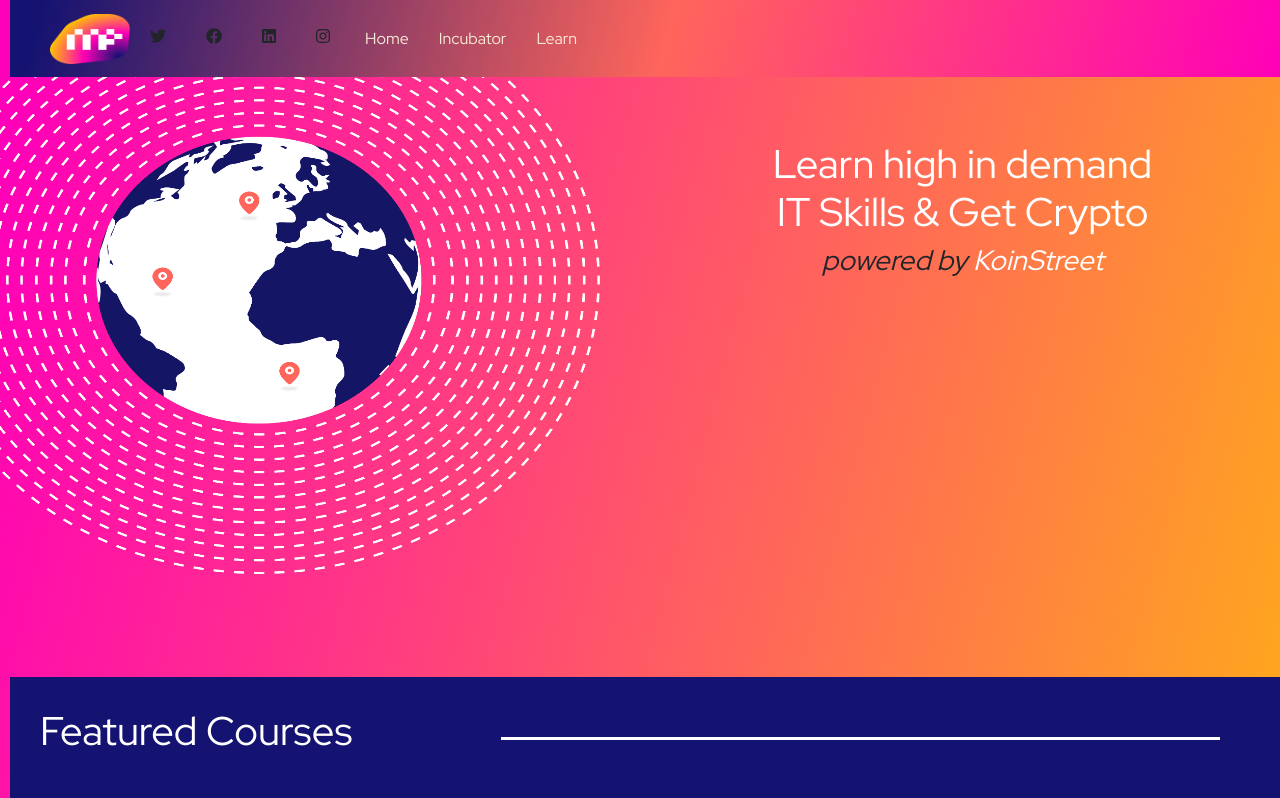
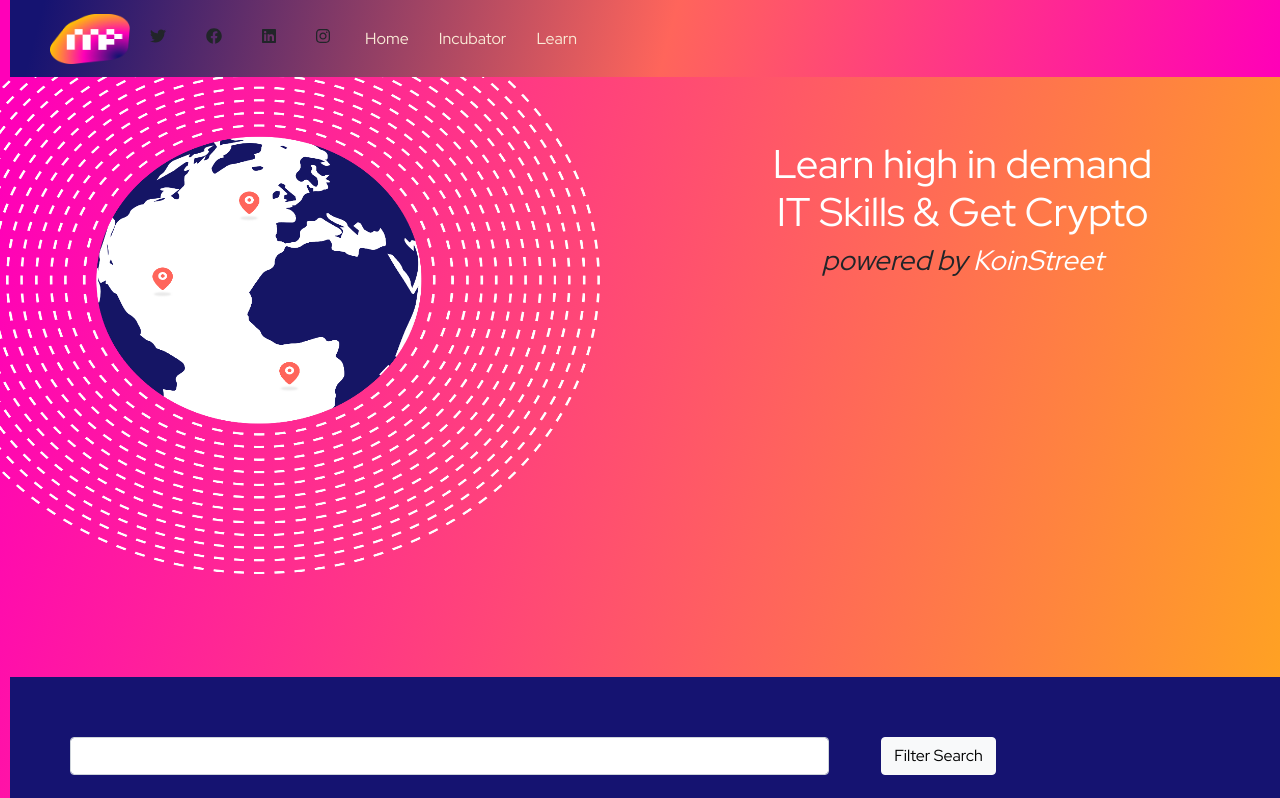
Before and after one commit to rafiul86/Crypto-investing-app, a React (Create React App) app: page /learn in a window 1280 px wide. Shown: the top 798 px of the page. Built offline with nearby package versions, Linux system fonts and the light colour scheme.

Commit message:
search option included

```diff
--- a/src/components/learn/Learn.js
+++ b/src/components/learn/Learn.js
@@ -5,11 +5,24 @@
 import MyCourses from "./myCourses/MyCourses";
 import "./bottomLearn.css";
 const Learn = () => {
+  const handleBlur = () =>{
+      console.log('desired course from database')
+  }
   return (
     <div>
       <NavBar />
       <LearnHeader />
       <div className="bottom-body">
+      <form style={{padding : 60, alignSelf : 'center'}}>
+  <div className="row">
+    <div className="col-sm-8">
+    <input type="name" className="form-control" onBlur={handleBlur} name="name" />
+    </div>
+    <div className="col-md-2">
+    <button type="submit" className="btn btn-light">Filter Search</button>
+    </div>
+  </div>
+</form>
         <MyCourses />
         <FeaturedCourses />
       </div>
```
